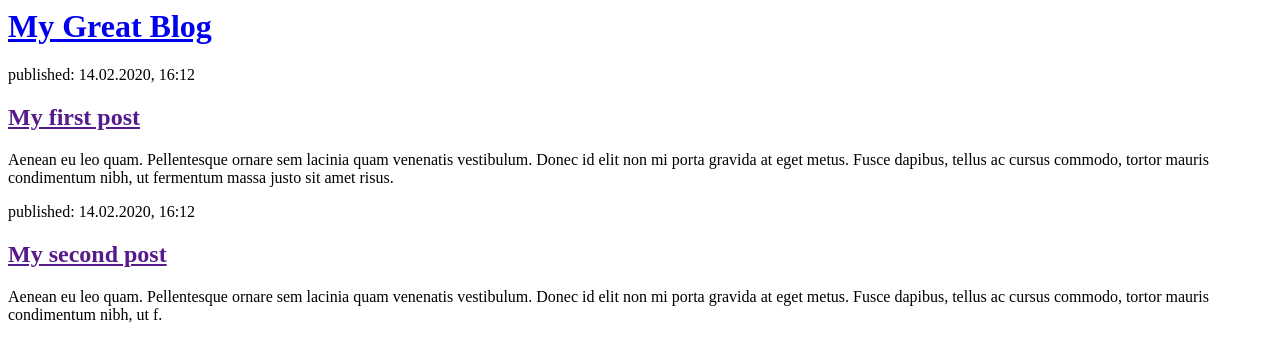
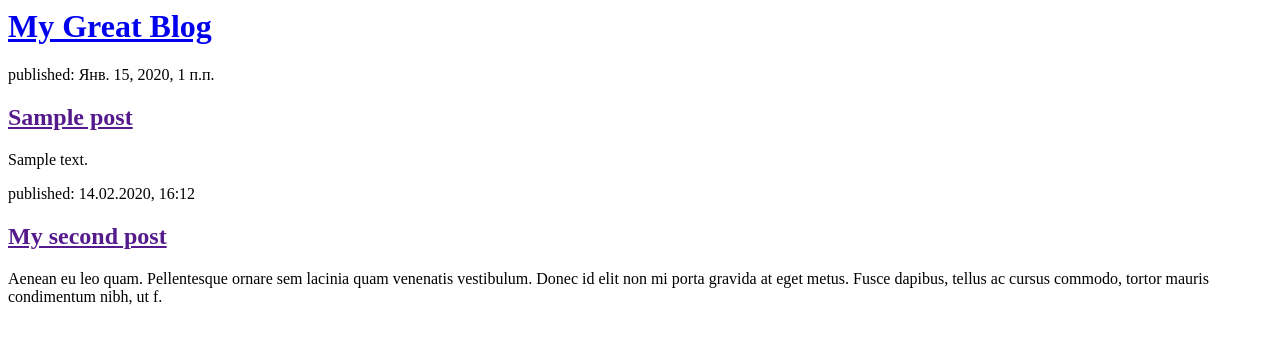
Before and after one commit to MichaelNest/My_First_Django_site, a Django app: template blog/templates/blog/post_list.html in a window 1280 px wide. Shown: the top 362 px of the page. Run offline with Django 3.2, Linux system fonts and the light colour scheme; the template is opened without the code that fills it: values that come from a table or form of the project are taken from there, others are empty; tables that the repository leaves empty hold one stand-in row (values such as "Sample post").

Commit message:
Modified templates to display posts from database

```diff
--- a/blog/templates/blog/post_list.html
+++ b/blog/templates/blog/post_list.html
@@ -7,11 +7,14 @@
             <h1><a href="/">My Great Blog</a></h1>
         </div>
 
-        <div>
-            <p>published: 14.02.2020, 16:12</p>
-            <h2><a href="">My first post</a></h2>
-            <p>Aenean eu leo quam. Pellentesque ornare sem lacinia quam venenatis vestibulum. Donec id elit non mi porta gravida at eget metus. Fusce dapibus, tellus ac cursus commodo, tortor mauris condimentum nibh, ut fermentum massa justo sit amet risus.</p>
-        </div>
+        {% for post in posts %}
+          <div>
+              <p>published: {{post.published_date}}</p>
+              <h2><a href="">{{Post.title}}</a></h2>
+              <p>{{ post.text|linebreaksbr }}</p>
+
+          </div>
+        {% endfor %}
 
         <div>
             <p>published: 14.02.2020, 16:12</p>
--- a/blog/views.py
+++ b/blog/views.py
@@ -1,5 +1,8 @@
 from django.shortcuts import render
+from django.utils import timezone
+from .models import Post
 
 # Create your views here.
 def post_list(request):
-    return render(request, 'blog/post_list.html', {})
+    posts = Post.objects.filter(published_date__lte=timezone.now()).order_by('published_date')
+    return render(request, 'blog/post_list.html', {'posts':posts})
```
